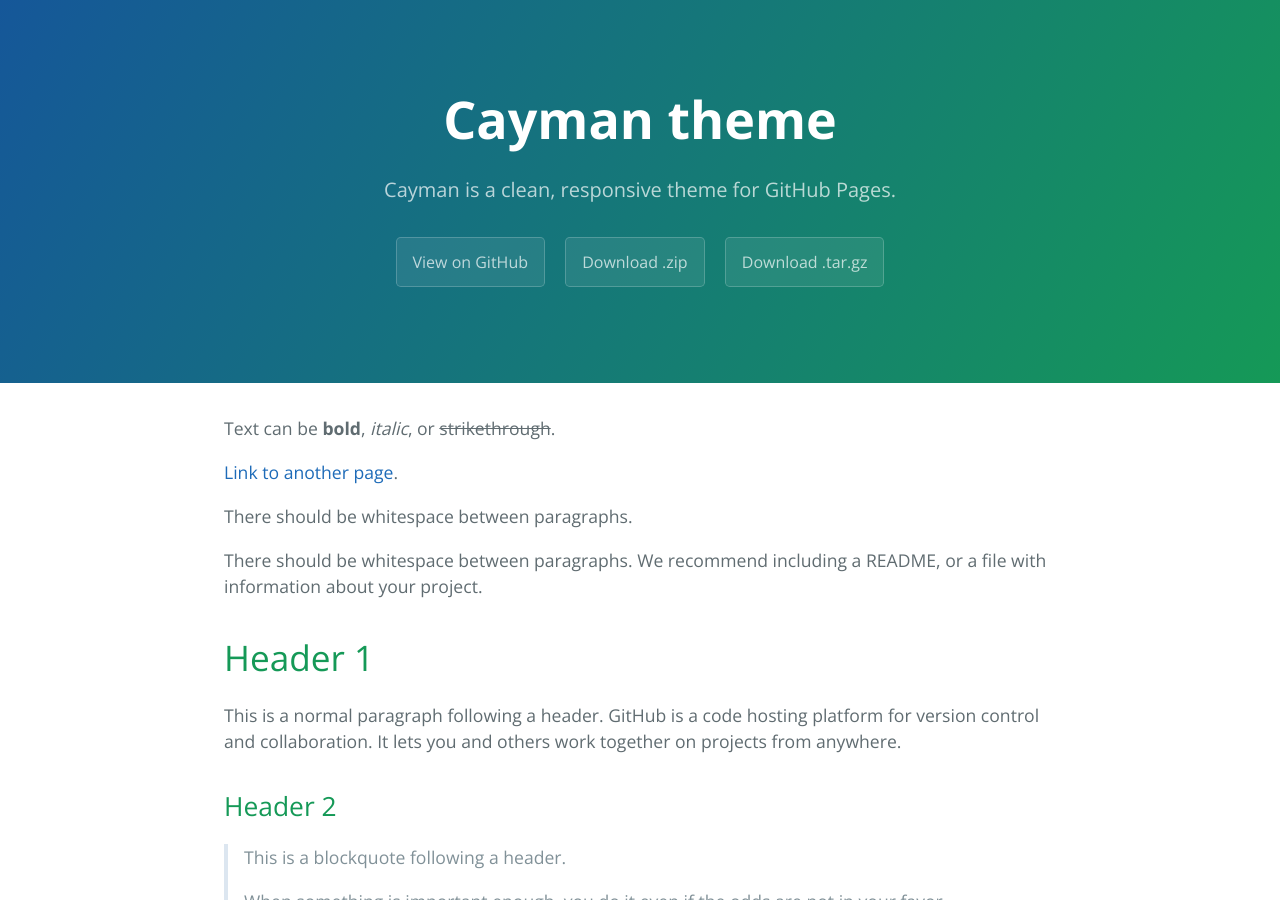
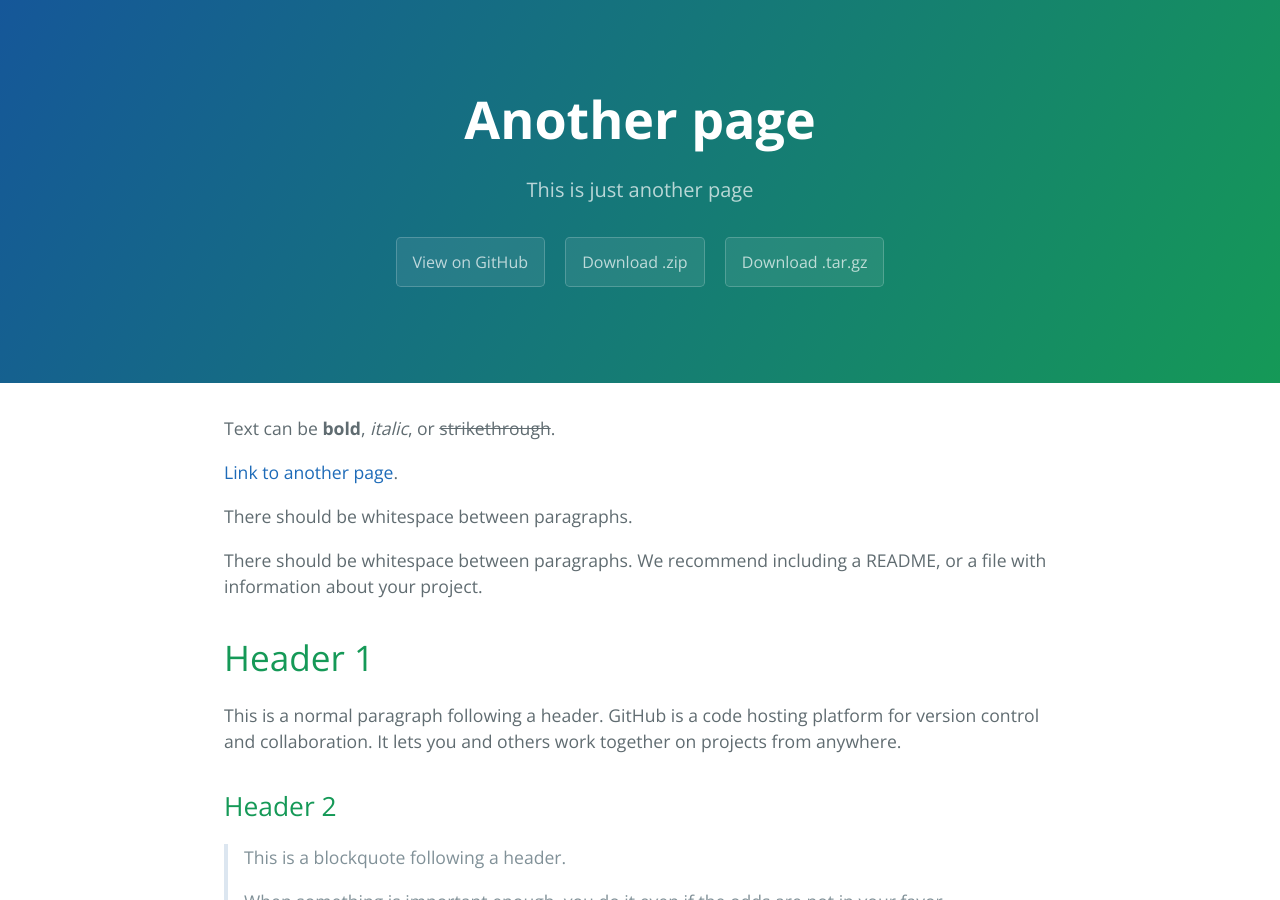
Before and after one commit to vertexofvortex/vipnet-ht, a Jekyll site: the page built from index.md, in a window 1280 px wide and 900 px high. Built offline with Jekyll 4.4.1, drawn with Linux system fonts in a browser that asks for light colours.

Commit message:
Update index.md

```diff
--- a/index.md
+++ b/index.md
@@ -1,5 +1,7 @@
 ---
 layout: default
+title: Another page
+description: This is just another page
 ---
 
 Text can be **bold**, _italic_, or ~~strikethrough~~.
```
